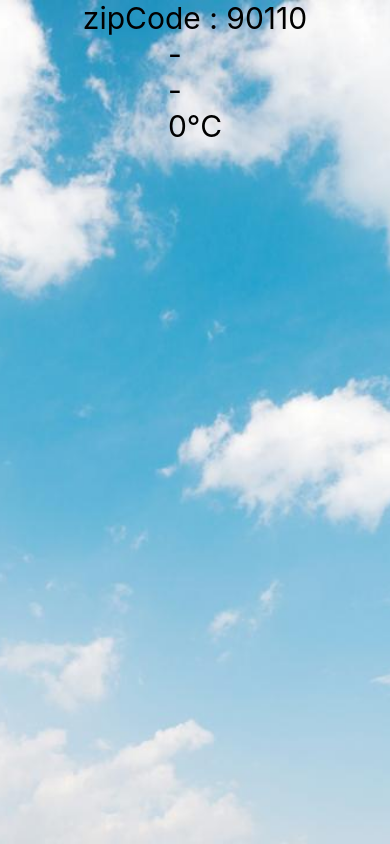
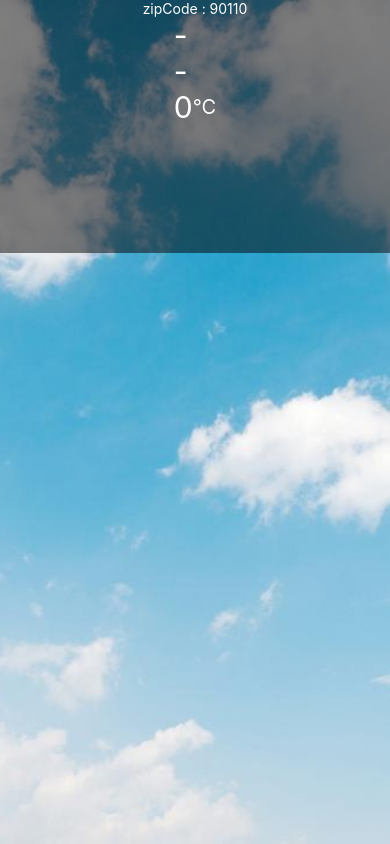
Before and after one commit to 6210110296/3SA04-reactnative, a React Native app: screen / in a window 390 px wide. Built offline with nearby package versions, Linux system fonts and the light colour scheme.

Commit message:
flex box

```diff
--- a/Forecast.js
+++ b/Forecast.js
@@ -2,10 +2,33 @@ import { Text, View, StyleSheet } from 'react-native';
 import React from 'react';
 export default function Forecast(props) {
     return (
-        <View >
-            <Text style={{ fontSize: 30 }}>{props.main}</Text>
-            <Text style={{ fontSize: 30 }}>{props.description}</Text>
-            <Text style={{ fontSize: 30 }}>{props.temp}°C</Text>
+        <View style={{ color: "white" }} >
+            <Text style={styles.Btext}>{props.main}</Text>
+            <Text style={styles.Btext}>{props.description}</Text>
+            <View style={styles.box}>
+                <Text style={styles.Btext}>{props.temp}</Text>
+                <Text style={styles.Stext}>°C</Text>
+            </View>
         </View >
     );
 }
+const styles = StyleSheet.create({
+    backdrop: {
+        flexDirection: 'column',
+        alignItems: 'center',
+        width: '100%',
+        height: '100%'
+    },
+    Btext: {
+        fontSize: 30,
+        color: "white"
+    },
+    Stext: {
+        fontSize: 20,
+        color: "white"
+    },
+    box: {
+        flexDirection: 'row',
+        alignItems: 'center'
+    }
+})
--- a/Weather.js
+++ b/Weather.js
@@ -1,5 +1,5 @@
 import React, { useState } from 'react';
-import { ImageBackground, Text, StyleSheet } from 'react-native';
+import { ImageBackground, Text, StyleSheet, View } from 'react-native';
 import Forecast from './Forecast';
 export default function Weather(props) {
     const [forecastInfo, setForecastInfo] = useState({
@@ -9,8 +9,10 @@ export default function Weather(props) {
     })
     return (
         <ImageBackground source={require('./bg.jpg')} style={styles.backdrop}>
-            <Text style={{ fontSize: 30 }}>zipCode : {props.zipCode}</Text>
-            < Forecast {...forecastInfo} />
+            <View style={styles.back}>
+                <Text style={{ color: "white" }}>zipCode : {props.zipCode}</Text>
+                <Forecast {...forecastInfo} />
+            </View>
         </ImageBackground >
 
     );
@@ -20,9 +22,16 @@ const styles = StyleSheet.create({
     backdrop: {
         flexDirection: 'column',
         alignItems: 'center',
-        backgroundColor: 'black',
-        color: 'white',
+        backgroundColor: '#dc143c',
         width: '100%',
         height: '100%'
+    },
+    back: {
+        backgroundColor: "rgba(0,0,0,0.5)",
+        color: "white",
+        flexDirection: 'column',
+        alignItems: 'center',
+        width: "100%",
+        height: "30%",
     }
 })
```
